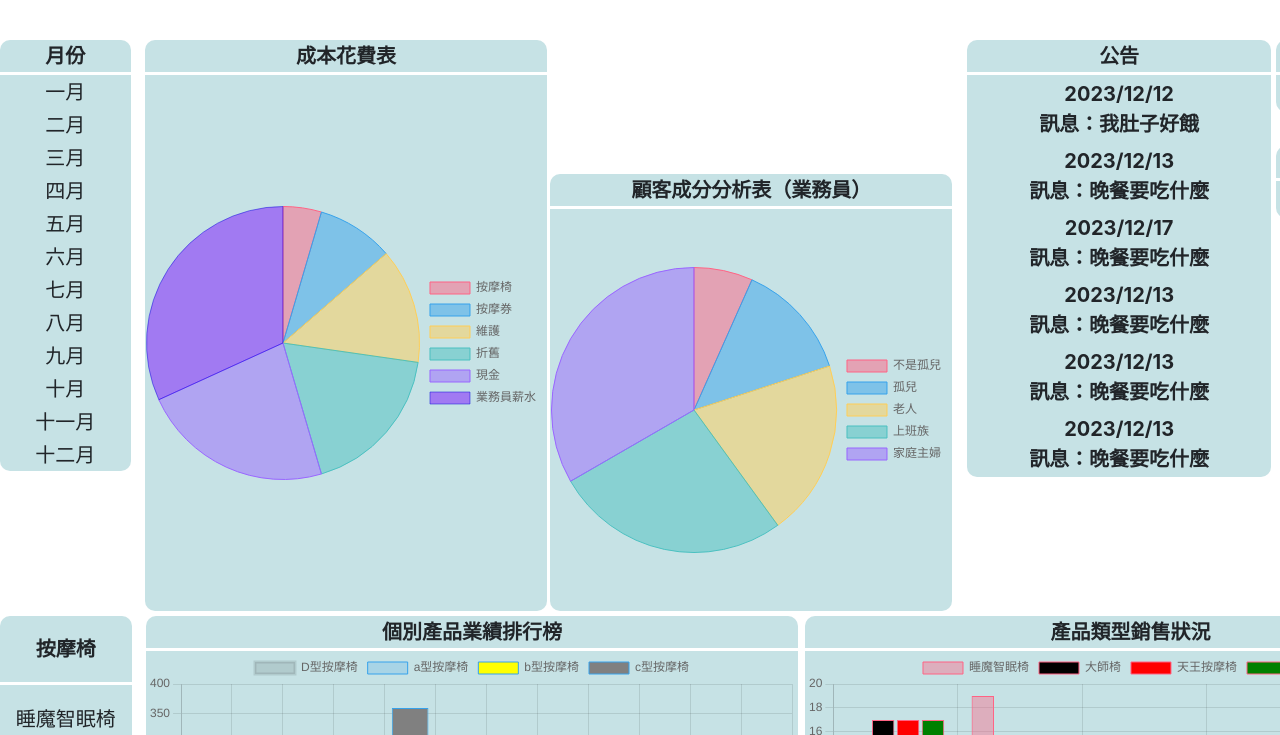
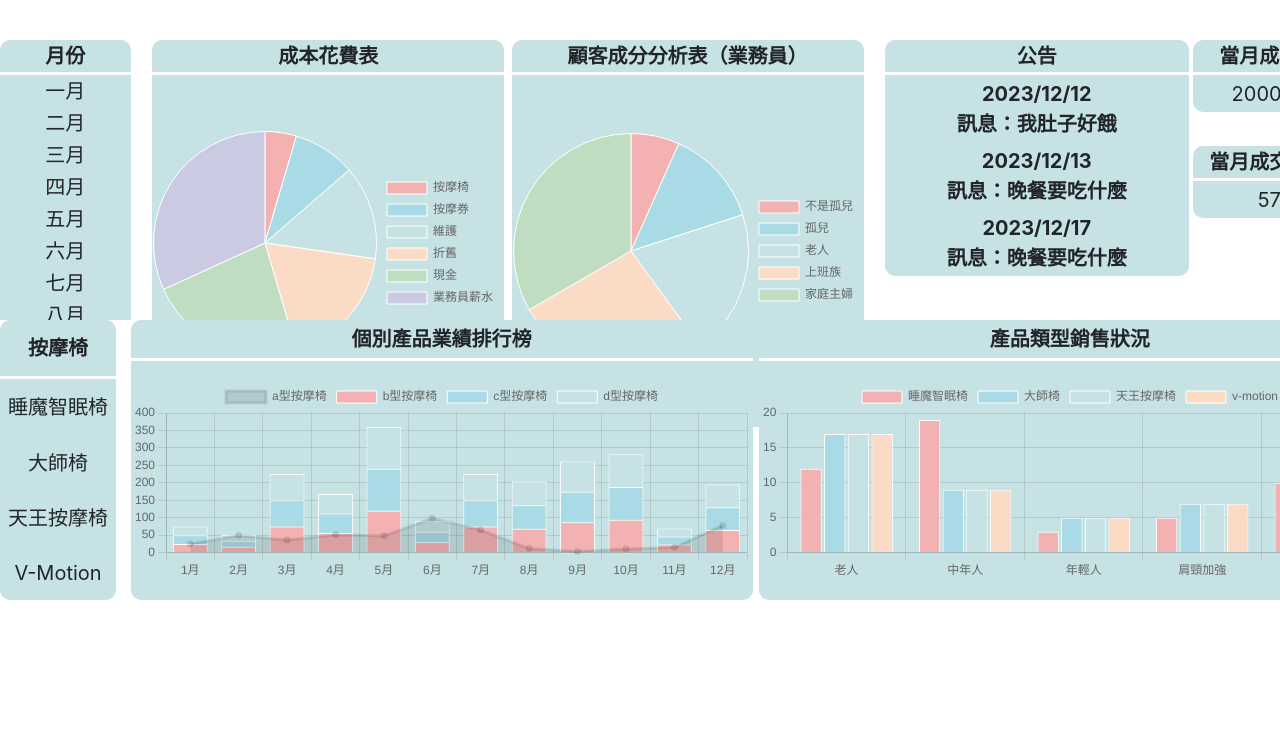
Before and after one commit to ijustwanthighergrade/1112_SE_FinalProject_group2, a Django app: page /achievment_page/ in a window 1280 px wide. Shown: the part 65-800 px from the top of the page. Run offline with Django 4.2, Linux system fonts and the light colour scheme; some libraries are stand-ins or nearby versions.

Commit message:
plz susses

```diff
--- a/Dashboard/static/css/achievement.css
+++ b/Dashboard/static/css/achievement.css
@@ -2,20 +2,27 @@
   .seller_container {
     background-color: rgb(255, 255, 255);
     text-align: center;
+    overflow:scroll;
+
   }
+}
 
+.top{
+  height: 50%;
+  width: 100%;
+  float: left;
 }
 
 .div1{
   float: left;
   width: 10%;
+  height: 100%;
   flex-direction: column;
+  overflow:scroll;
 }
 
 .tdm{
   font-size: 20px;
-  padding-top: 1.5px;
-  padding-bottom: 1.5px;
 
 }
 
@@ -29,6 +36,7 @@
   background-color: rgb(198, 226, 229);
   margin-right: 5%;
   width: 90%;
+  height: 50%;
   border-radius: 10px;
   font-size: 15px;
 }
@@ -41,10 +49,11 @@ table{
 .divb{
  display: flex;
  width: 100%;
+ height: 50%;
 }
 
 .chair{
-  width: 11%;
+  width: 8%;
   background-color: rgb(198, 226, 229);
   border-radius: 10px;
 }
@@ -66,17 +75,23 @@ table{
 
 .div2{
   float: left;
+  height: 50%;
+  width: 50%;
 }
-
 .pchart1{
   background-color: rgb(198, 226, 229);
   border-radius: 10px;
-  display: inline-block;
+  float: left;
+  height: 100%;
+  margin-left: 1%;
 }
+
 .pchart2{
   background-color: rgb(198, 226, 229);
   border-radius: 10px;
-  display: inline-block;
+  float: left;
+  height: 10%;
+  margin-left: 1%;
 }
 
 .titles{
@@ -90,7 +105,7 @@ table{
   white-space: nowrap;
   margin-left: 1% ;
   width: 30%;
-  height: 70%;
+  height: 50%;
 }
 
 .announcement{
--- a/Dashboard/static/js/achievment_page/barchart2.js
+++ b/Dashboard/static/js/achievment_page/barchart2.js
@@ -8,10 +8,10 @@ var barChart2 = new Chart(ctx, {
             label: '睡魔智眠椅',
             data: [12, 19, 3, 5,10], // 換成自己的data
             backgroundColor: [
-                'rgba(255,99,131,0.4)'
+                'rgb(243, 177, 178)',
             ],
             borderColor: [
-                'rgba(255,99,132,1)',
+                'white',
             ],
             borderWidth: 1
         },
@@ -19,22 +19,22 @@ var barChart2 = new Chart(ctx, {
             label: '大師椅',
             data: [17, 9, 5, 7,19], // 換成自己的data
             backgroundColor: [
-                'black'
+                'rgb(169, 219, 230)',
             ],
             borderColor: [
-                'rgba(255,99,132,1)',
+                'white',
+
             ],
             borderWidth: 1
-
         },
         {
             label: '天王按摩椅',
             data: [17, 9, 5, 7,19], // 換成自己的data
             backgroundColor: [
-                'red'
+                'rgb(198, 226, 229)',
             ],
             borderColor: [
-                'rgba(255,99,132,1)',
+                'white',
             ],
             borderWidth: 1
 
@@ -43,10 +43,10 @@ var barChart2 = new Chart(ctx, {
             label: 'v-motion',
             data: [17, 9, 5, 7,19], // 換成自己的data
             backgroundColor: [
-                'green'
+                'rgb(251, 219, 198)'
             ],
             borderColor: [
-                'rgba(255,99,132,1)',
+                'white',
             ],
             borderWidth: 1
 
--- a/Dashboard/static/js/achievment_page/piechart.js
+++ b/Dashboard/static/js/achievment_page/piechart.js
@@ -8,20 +8,15 @@ var pieChart1 = new Chart(ctx, {
             label: '成本花費表',
             data: [10, 20, 30, 40, 50,70],
             backgroundColor: [
-                'rgba(255, 99, 132, 0.5)',
-                'rgba(54, 162, 235, 0.5)',
-                'rgba(255, 206, 86, 0.5)',
-                'rgba(75, 192, 192, 0.5)',
-                'rgba(153, 102, 255, 0.5)',
-                'rgba(124, 19, 255, 0.5)'
+                'rgb(243, 177, 178) ',
+                'rgb(169, 219, 230)',
+                'rgb(198, 226, 229)',
+                'rgb(251, 219, 198)',
+                'rgb(192, 221, 193)',
+                'rgb(202, 202, 226)'
             ],
             borderColor: [
-                'rgba(255, 99, 132, 1)',
-                'rgba(54, 162, 235, 1)',
-                'rgba(255, 206, 86, 1)',
-                'rgba(75, 192, 192, 1)',
-                'rgba(153, 102, 255, 1)',
-                'rgba(14, 19, 221, 0.5)'
+                'white'
             ],
             borderWidth: 1
         }]
--- a/Dashboard/static/js/achievment_page/piechart2.js
+++ b/Dashboard/static/js/achievment_page/piechart2.js
@@ -8,18 +8,15 @@ function createChart() {
                 label: '成本花費表',
                 data: [10, 20, 30, 40, 50],
                 backgroundColor: [
-                    'rgba(255, 99, 132, 0.5)',
-                    'rgba(54, 162, 235, 0.5)',
-                    'rgba(255, 206, 86, 0.5)',
-                    'rgba(75, 192, 192, 0.5)',
-                    'rgba(153, 102, 255, 0.5)'
+                'rgb(243, 177, 178) ',
+                'rgb(169, 219, 230)',
+                'rgb(198, 226, 229)',
+                'rgb(251, 219, 198)',
+                'rgb(192, 221, 193)',
+                'rgb(202, 202, 226)'
                 ],
                 borderColor: [
-                    'rgba(255, 99, 132, 1)',
-                    'rgba(54, 162, 235, 1)',
-                    'rgba(255, 206, 86, 1)',
-                    'rgba(75, 192, 192, 1)',
-                    'rgba(153, 102, 255, 1)'
+                    'white'
                 ],
                 borderWidth: 1
             }]
--- a/Dashboard/templates/achievement.html
+++ b/Dashboard/templates/achievement.html
@@ -31,7 +31,8 @@
 </head>
 <body>
 {% include 'header.html' %}
-<div class="seller_container" style="background-color: white;">
+<div class="seller_container" style="background-color: white;oversc">
+<div class="top">
 <div class="div1">
     <table class="month">
         <tr>
@@ -82,25 +83,26 @@
 <table class="pchart1">
     <tr>
         <td class="titles" >成本花費表</td>
+
     </tr>
 
     <tr>
-    <td><canvas id="pieChart1" width="400%" height="400%">
+    <td><canvas id="pieChart1" width="350%" height="200%">
+    </canvas></td>
+    </tr>
+</table>
+
+<table class="pchart2">
+    <tr>
+        <td class="titles" >顧客成分分析表（業務員） </td>
+    </tr>
+
+    <tr>
+    <td><canvas id="pieChart2" width="350%" height="100%">
     </canvas></td>
     </tr>
 
 </table>
-
-<table class="pchart2">
-    <tr>
-        <td class="titles" >顧客成分分析表（業務員）</td>
-    </tr>
-    <tr>
-        <td><canvas id="pieChart2" width="400%" height="400%">
-    </canvas></td>
-    </tr>
-</table>
-
 </div>
 <div class="div3">
 <table class="announcement" >
@@ -121,18 +123,6 @@
         <td class="tda" >2023/12/17<br>
         訊息：晚餐要吃什麼<br></td>
     </tr>
-    <tr class="tr1">
-        <td class="tda">2023/12/13<br>
-        訊息：晚餐要吃什麼<br></td>
-        </tr>
-        <tr class="tr1">
-            <td class="tda" >2023/12/13<br>
-            訊息：晚餐要吃什麼<br></td>
-            </tr>
-            <tr class="tr1">
-                <td class="tda" >2023/12/13<br>
-                訊息：晚餐要吃什麼<br></td>
-                </tr>
 
 </table>
 <div class="divc">
@@ -154,6 +144,9 @@
 </table>
 </div>
 </div>
+
+</div>
+
 <div class="divb">
     <table class="chair" >
         <tr>
@@ -181,7 +174,7 @@
         <td class="titles" >個別產品業績排行榜</td>
         </tr>
         <tr>
-            <td><canvas id="barChart1" width="650%" height="300%">
+            <td><canvas id="barChart1" width="620%" height="200%">
             </canvas></td>
         </tr>
     </table>
@@ -191,7 +184,7 @@
     </tr>
     <tr>
 
-    <td><canvas id="barChart2" width="650%" height="300%">
+    <td><canvas id="barChart2" width="620%" height="200%">
     </canvas></td>
     </tr>
 </table>
```
Also changed, not shown: Dashboard/static/js/achievment_page/barchart.js (+17 -17 lines).
